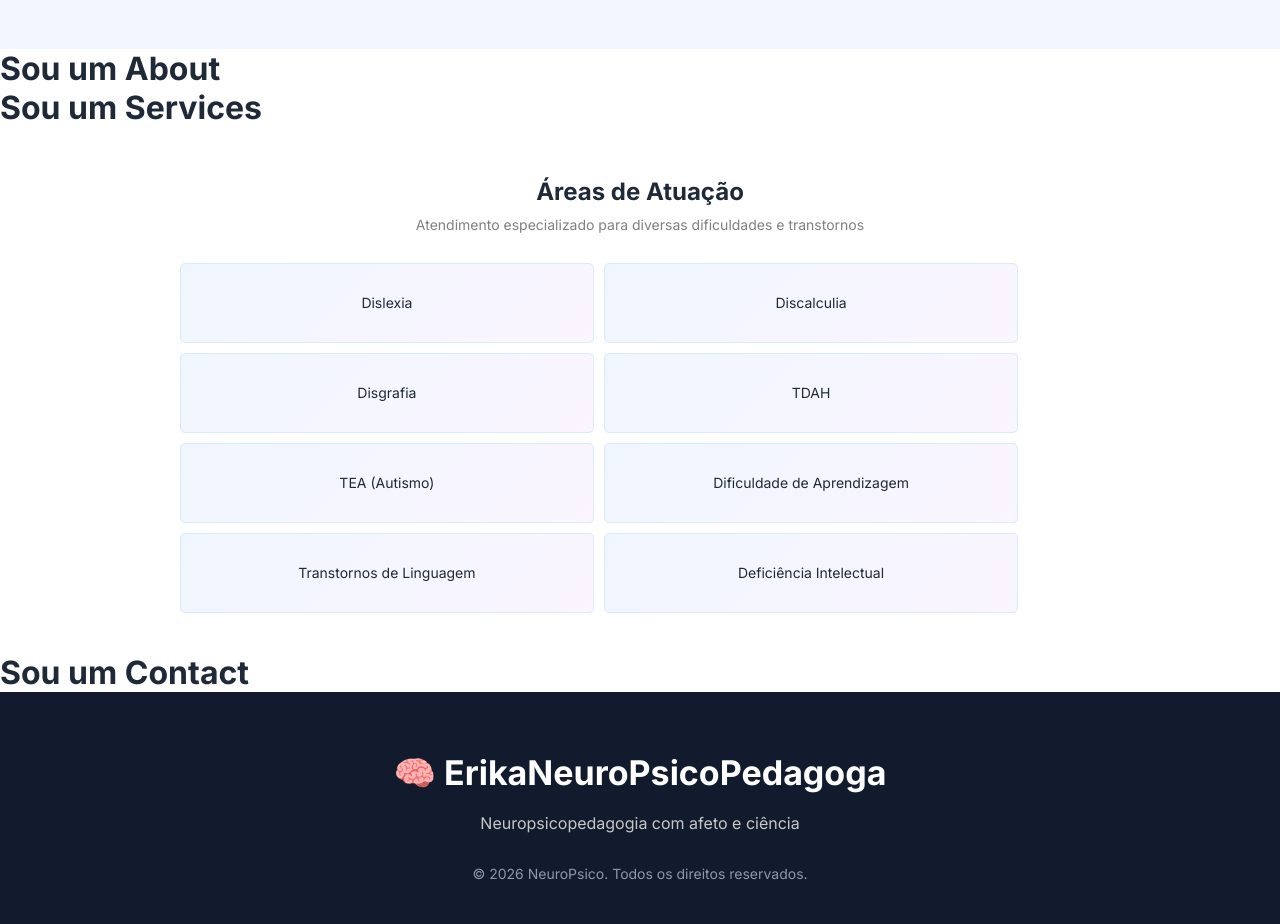
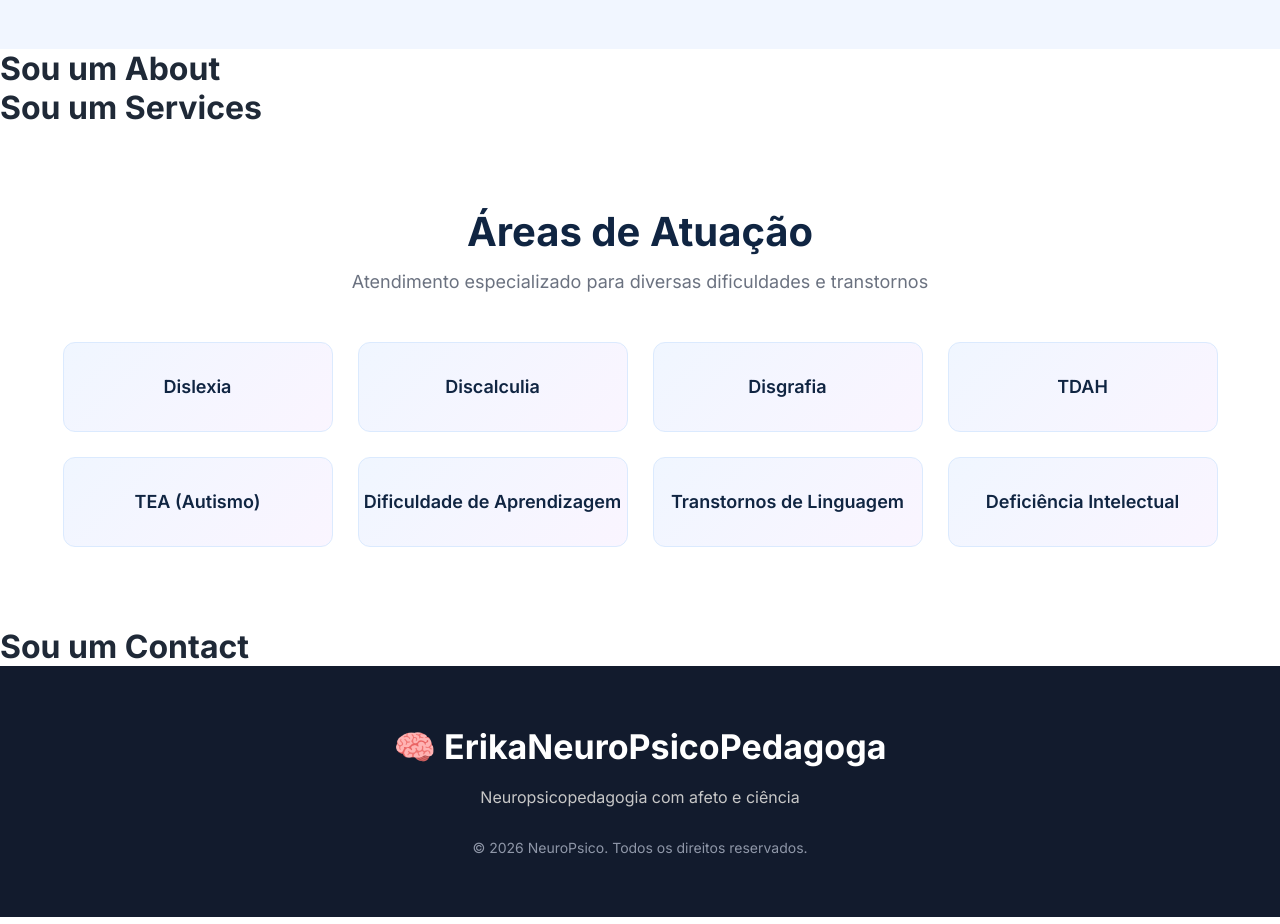
Before and after one commit to AlexandreAkkt/ErikaNeuropsicopedagoga, a React (Vite) app: page / in a window 1280 px wide. Shown: the part 800-1724 px from the top of the page. Built offline with nearby package versions, Linux system fonts and the light colour scheme.

Commit message:
Implementa componente Areas com layout e estilização

```diff
--- a/src/components/Areas/Areas.css
+++ b/src/components/Areas/Areas.css
@@ -1,43 +1,66 @@
-
+/* Container principal da seção */
 .container {
-  display: flex;
-  flex-direction: column;
-  align-items: center;
-  gap: 20px;
-  margin: 20px;
-  padding: 20px;
+  max-width: 1200px;          /* Largura máxima da seção */
+  margin: 0 auto;             /* Centraliza na tela */
+  padding: 80px 20px;         /* Espaçamento interno */
 }
 
+/* Container do título e subtítulo */
 .container-title {
-  display: flex;
-  flex-direction: column;
-  align-items: center;
-  gap: 10px;
-  margin: 10px;
+  display: flex;              /* Ativa o Flexbox */
+  flex-direction: column;     /* Organiza os elementos em coluna */
+  align-items: center;        /* Centraliza horizontalmente */
+  gap: 15px;                  /* Espaço entre o título e o texto */
+  margin-bottom: 50px;        /* Distância até os cards */
+  text-align: center;         /* Centraliza o texto */
 }
 
-.container p {
-  color: gray;
-  font-size: 14px;
+/* Título da seção */
+.container-title h2 {
+  font-size: 40px;            /* Tamanho da fonte */
+  color: #102542;             /* Azul escuro */
 }
 
-.areas-grid{
-  display: flex;
-  flex-direction: row;
-  justify-content: flex-start;
-  gap: 10px;
-  flex-wrap: wrap;
+/* Subtítulo */
+.container-title p {
+  font-size: 18px;            /* Tamanho do texto */
+  color: #6b7280;             /* Cinza */
 }
 
+/* Grid dos cards */
+.areas-grid {
+  display: flex;              /* Ativa o Flexbox */
+  flex-wrap: wrap;            /* Permite quebrar linha */
+  justify-content: center;    /* Centraliza os cards */
+  gap: 25px;                  /* Espaço entre eles */
+}
+
+/* Card individual */
 .area-card {
-  display: flex;
-  flex-direction: row;
+  flex: 1 1 260px;            /* Largura mínima de 260px e adapta automaticamente */
+  max-width: 270px;           /* Largura máxima */
+
+  height: 90px;               /* Altura do card */
+
+  display: flex;              /* Centraliza o texto */
   justify-content: center;
   align-items: center;
-  width: 45%; /*ocupar x% da tela */
-  height: 80px;
-  border-radius: 5px;
-  font-size: 14px; /*define tamanho do texto */
-  border: 1px solid #dbeafe;
-  background: linear-gradient(135deg, #f0f6ff, #faf5ff);
+
+  border: 1px solid #dbeafe;  /* Borda azul clara */
+  border-radius: 12px;        /* Cantos arredondados */
+
+  background: linear-gradient(
+    135deg,
+    #f0f6ff,
+    #faf5ff
+  );                          /* Fundo em degradê suave */
+
+  font-size: 18px;            /* Tamanho do texto */
+  font-weight: 600;           /* Texto em seminegrito */
+  color: #102542;             /* Cor do texto */
+
+  cursor: default;            /* Cursor padrão */
 }
+
+/* Quando passar o mouse */
+/* Se não quiser efeito nenhum, pode apagar esse bloco */
```
